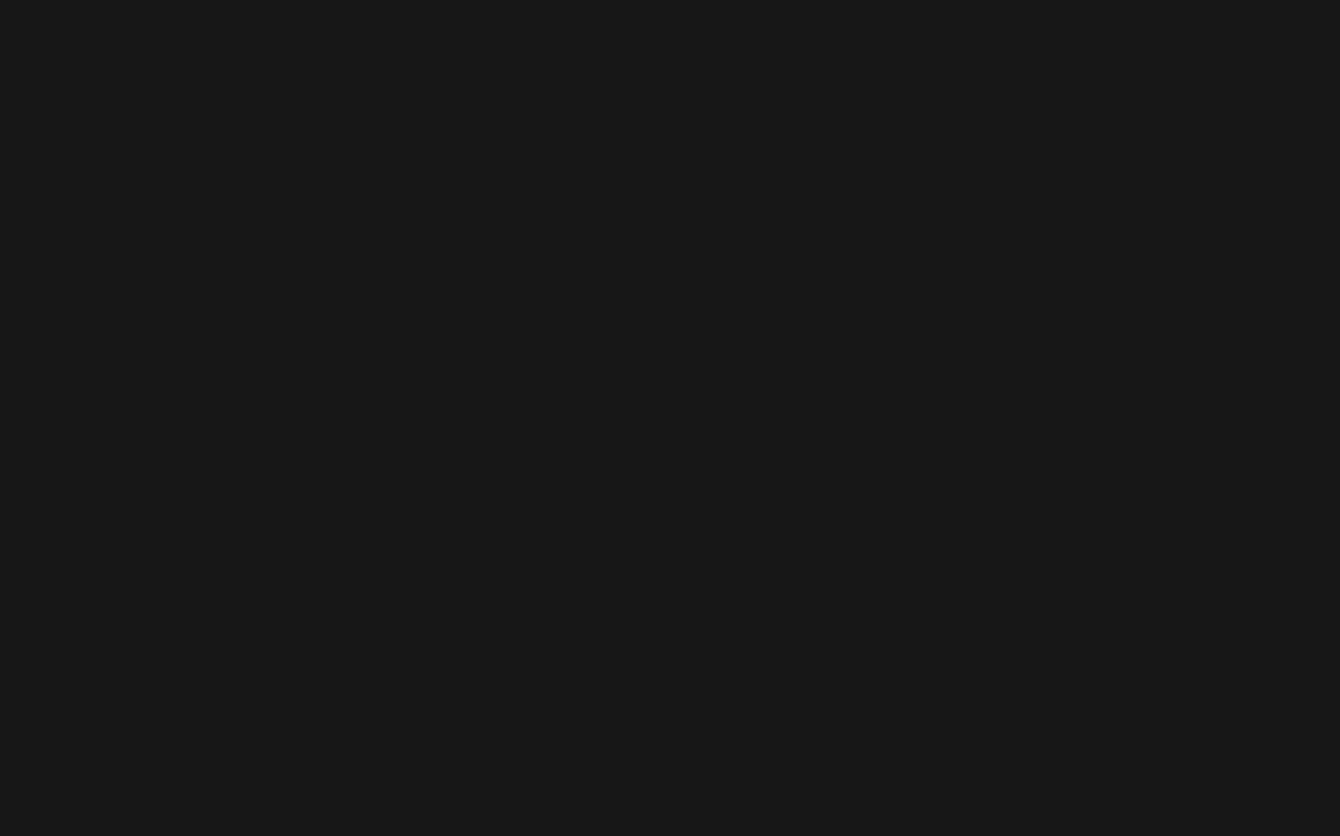
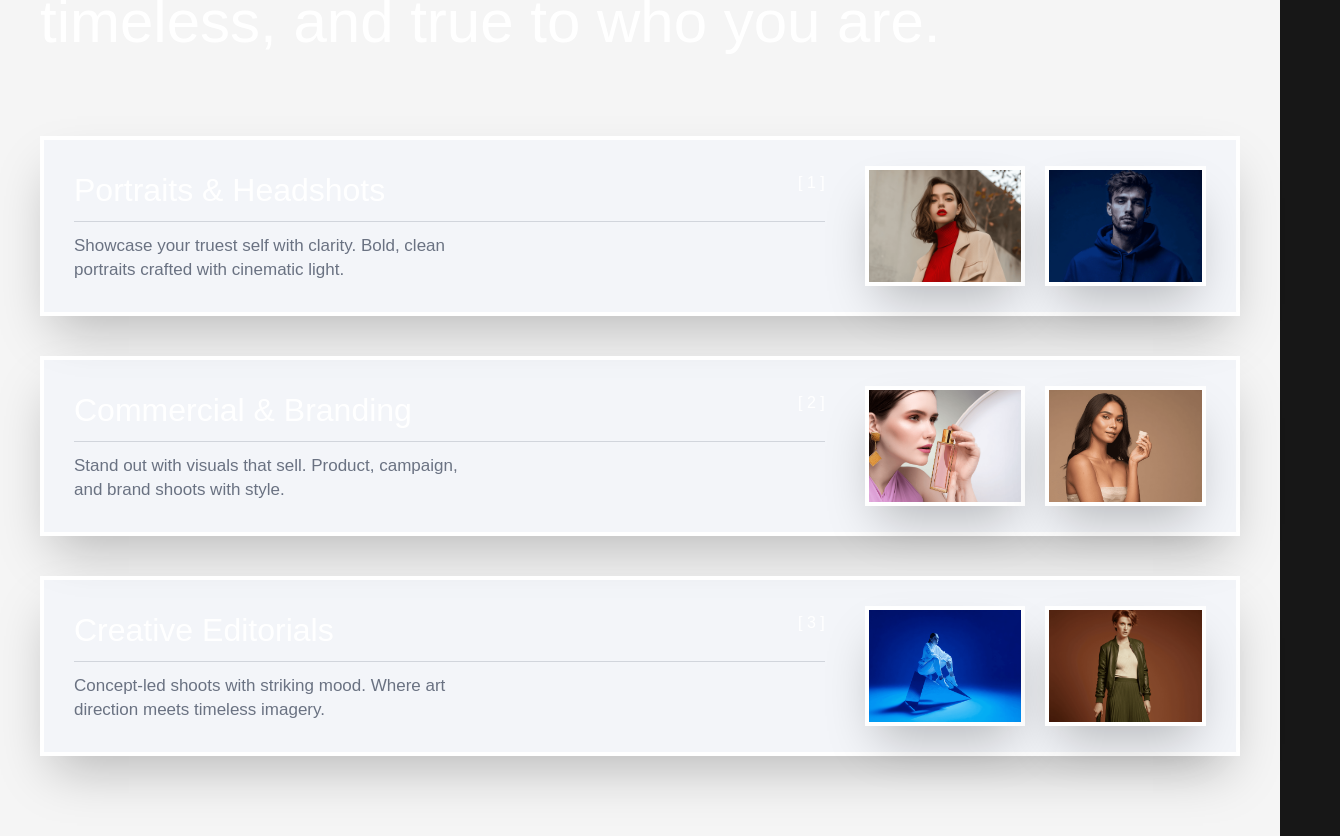
Before and after one commit to Greggart9/zavian, a Next.js app: page / in a window 1280 px wide. Shown: the part 4300-5136 px from the top of the page, 1340 px wide, since content can reach past the window. Before the commit the page ends 4000 px from the top, so only its background shows below. Built offline with nearby package versions, Linux system fonts and the light colour scheme.

Commit message:
Add Services section to LandingPage; update layout and styling

```diff
--- /dev/null
+++ b/app/components/sections/Services.tsx
@@ -0,0 +1,100 @@
+import React from 'react'
+import Image from 'next/image';
+
+const Services = () => {
+  return (
+    <>
+    <section className='flex flex-col bg-neutral-100 h-fit px-10 py-20'>
+
+        {/* TOP */}
+        <div>
+           <p className="w-325 text-[60px] font-thin leading-17.25">I create bold <span className="text-custom1">portraits</span>,
+            editorial <span className="text-custom1">headshots</span>, and <span className="text-custom1">cinematic event</span>
+             coverage capturing real emotion with lighting and style
+              that feel powerful, timeless, and true to who you are.</p>
+        </div>
+
+        {/* MIDDLE */}
+        <div className='flex flex-col gap-10 mt-20'>
+
+              {/* SERVICE 1 */}
+            <div className='flex justify-between items-center bg-blue-50/40 h-45 gap-10 p-7.5 border-4 border-white shadow-2xl'>
+
+                {/* LEFT */}
+                <div className='flex flex-col flex-[2.2] gap-3'>
+                    <span className="flex justify-between"><p className="text-[32px] leading-[38.4px]">Portraits & Headshots</p>  <p>[ 1 ]</p></span>
+                    <hr className="border-gray-300" />
+                    <p className="text-[17px] text-gray-500 leading-[23.8px]">Showcase your truest self with clarity. Bold, clean<br/> portraits crafted with cinematic light.</p>
+                </div>
+
+                {/* RIGHT */}
+                <div className='flex flex-1 gap-5 '>
+                    <div className="">
+                        <Image className="object-cover object-[75%_25%] w-[200px] h-[120px] border-4 border-white shadow-2xl" width={200} height={120} src="/assets/asset 25.png" alt="Service 1" />
+                    </div>
+                    <div className="">
+                        <Image className="object-cover object-[90%_10%] w-[200px] h-[120px] border-4 border-white shadow-2xl" width={200} height={120} src="/assets/asset 26.png" alt="Service 2" />
+                    </div>
+                </div>
+
+            </div>
+
+             {/* SERVICE 2 */}
+            <div className='flex justify-between items-center bg-blue-50/40 h-45 gap-10 p-7.5 border-4 border-white shadow-2xl'>
+
+                {/* LEFT */}
+                <div className='flex flex-col flex-[2.2] gap-3'>
+                    <span className="flex justify-between"><p className="text-[32px] leading-[38.4px]">Commercial & Branding</p>  <p>[ 2 ]</p></span>
+                    <hr className="border-gray-300" />
+                    <p className="text-[17px] text-gray-500 leading-[23.8px]">Stand out with visuals that sell. Product, campaign,<br /> and brand shoots with style.</p>
+                </div>
+
+                {/* RIGHT */}
+                <div className='flex flex-1 gap-5 '>
+                    <div className="">
+                        <Image className="object-cover object-[75%_25%] w-[200px] h-[120px] border-4 border-white shadow-2xl" width={200} height={120} src="/assets/asset 27.png" alt="Service 1" />
+                    </div>
+                    <div className="">
+                        <Image className="object-cover object-[90%_10%] w-[200px] h-[120px] border-4 border-white shadow-2xl" width={200} height={120} src="/assets/asset 28.png" alt="Service 2" />
+                    </div>
+                </div>
+
+            </div>
+
+            {/* SERVICE 3 */}
+            <div className='flex justify-between items-center bg-blue-50/40 h-45 gap-10 p-7.5 border-4 border-white shadow-2xl'>
+
+                {/* LEFT */}
+                <div className='flex flex-col flex-[2.2] gap-3'>
+                    <span className="flex justify-between"><p className="text-[32px] leading-[38.4px]">Creative Editorials</p>  <p>[ 3 ]</p></span>
+                    <hr className="border-gray-300" />
+                    <p className="text-[17px] text-gray-500 leading-[23.8px]">Concept-led shoots with striking mood. Where art<br /> direction meets timeless imagery.</p>
+                </div>
+
+                {/* RIGHT */}
+                <div className='flex flex-1 gap-5 '>
+                    <div className="">
+                        <Image className="object-cover object-[75%_25%] w-[200px] h-[120px] border-4 border-white shadow-2xl" width={200} height={120} src="/assets/asset 29.png" alt="Service 1" />
+                    </div>
+                    <div className="">
+                        <Image className="object-cover object-[90%_10%] w-[200px] h-[120px] border-4 border-white shadow-2xl" width={200} height={120} src="/assets/asset 30.png" alt="Service 2" />
+                    </div>
+                </div>
+
+            </div>
+
+
+
+        </div>
+
+        {/* BOTTOM */}
+        <div>
+
+        </div>
+
+    </section>
+    </>
+  )
+}
+
+export default Services
--- a/app/pages/LandingPage.tsx
+++ b/app/pages/LandingPage.tsx
@@ -2,6 +2,7 @@
 import Hero from '../components/sections/Hero';
 import FeaturedProject from '../components/sections/FeaturedProjectCard';
 import { featuredProjects } from "@/data/types/featuredProjects";
+import Services from '../components/sections/Services';
 
 const LandingPage = () => {
   return (
@@ -11,6 +12,7 @@
      <FeaturedProject project={featuredProjects[1]} />
      <FeaturedProject project={featuredProjects[2]} />
      <FeaturedProject project={featuredProjects[3]} />
+     <Services />
     </>
   )
 }
```
